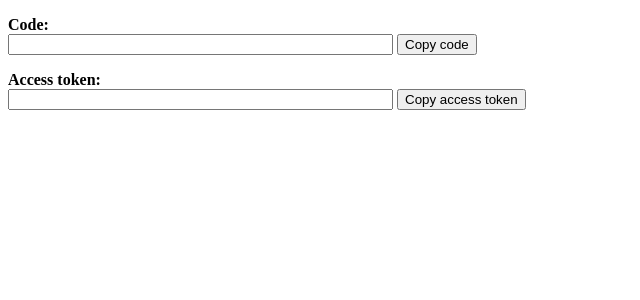
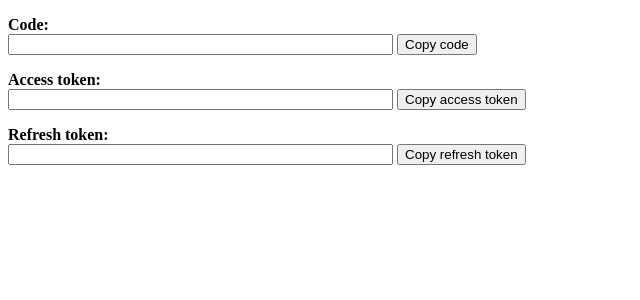
Before and after one commit to SkymeFactor/face_auth_service, a Flask app: template app/templates/redirect_gui.html in a window 1280 px wide. Shown: the top 300 px of the page, without its empty margins (0-640 px from the left). Run offline with Flask 2, Linux system fonts and the light colour scheme; the template is opened without the code that fills it, so the values that code supplies are empty; parts of the project's set-up code (start-up, migrations or seed data) failed here and were passed over; some libraries are stand-ins or nearby versions.

Commit message:
refresh tokens are displaying now

```diff
--- a/app/templates/redirect_gui.html
+++ b/app/templates/redirect_gui.html
@@ -18,6 +18,7 @@
             $.get("http://192.168.0.13:8000/get_values", function(data) {
                     document.querySelector('.js-code_field').value = data.code;
                     document.querySelector('.js-token_field').value = data.access_token
+                    document.querySelector('.js-refresh_token_field').value = data.refresh_token
                 }, 'json')
                 .fail(err => {
                     clearInterval(interval);
@@ -35,9 +36,14 @@
         <input class="js-token_field" type="text" value="" size="45" readonly>
         <button class="js-token_copy_btn">Copy access token</button>
     </p>
+    <p><b>Refresh token:</b> <br>
+        <input class="js-refresh_token_field" type="text" value="" size="45" readonly>
+        <button class="js-refresh_token_copy_btn">Copy refresh token</button>
+    </p>
     <script>
         var copyCodeBtn = document.querySelector('.js-code_copy_btn');
-        var copyTokenBtn = document.querySelector('.js-token_copy_btn')
+        var copyTokenBtn = document.querySelector('.js-token_copy_btn');
+        var copyRefreshTokenBtn = document.querySelector('.js-refresh_token_copy_btn');
 
         copyCodeBtn.addEventListener('click', function(event) {
             var copyTextarea = document.querySelector('.js-code_field');
@@ -66,6 +72,20 @@
                 console.log('Unable to copy');
             }
         });
+
+        copyRefreshTokenBtn.addEventListener('click', function(event) {
+            var copyTextarea = document.querySelector('.js-refresh_token_field');
+            copyTextarea.focus();
+            copyTextarea.select();
+
+            try {
+                var successful = document.execCommand('copy');
+                var msg = successful ? 'successful' : 'unsuccessful';
+                console.log('Copying text command was ' + msg);
+            } catch (err) {
+                console.log('Unable to copy');
+            }
+        });
     </script>
 </body>
 
```
Also changed, not shown: app/redirect_server.py (+5 -3 lines).
